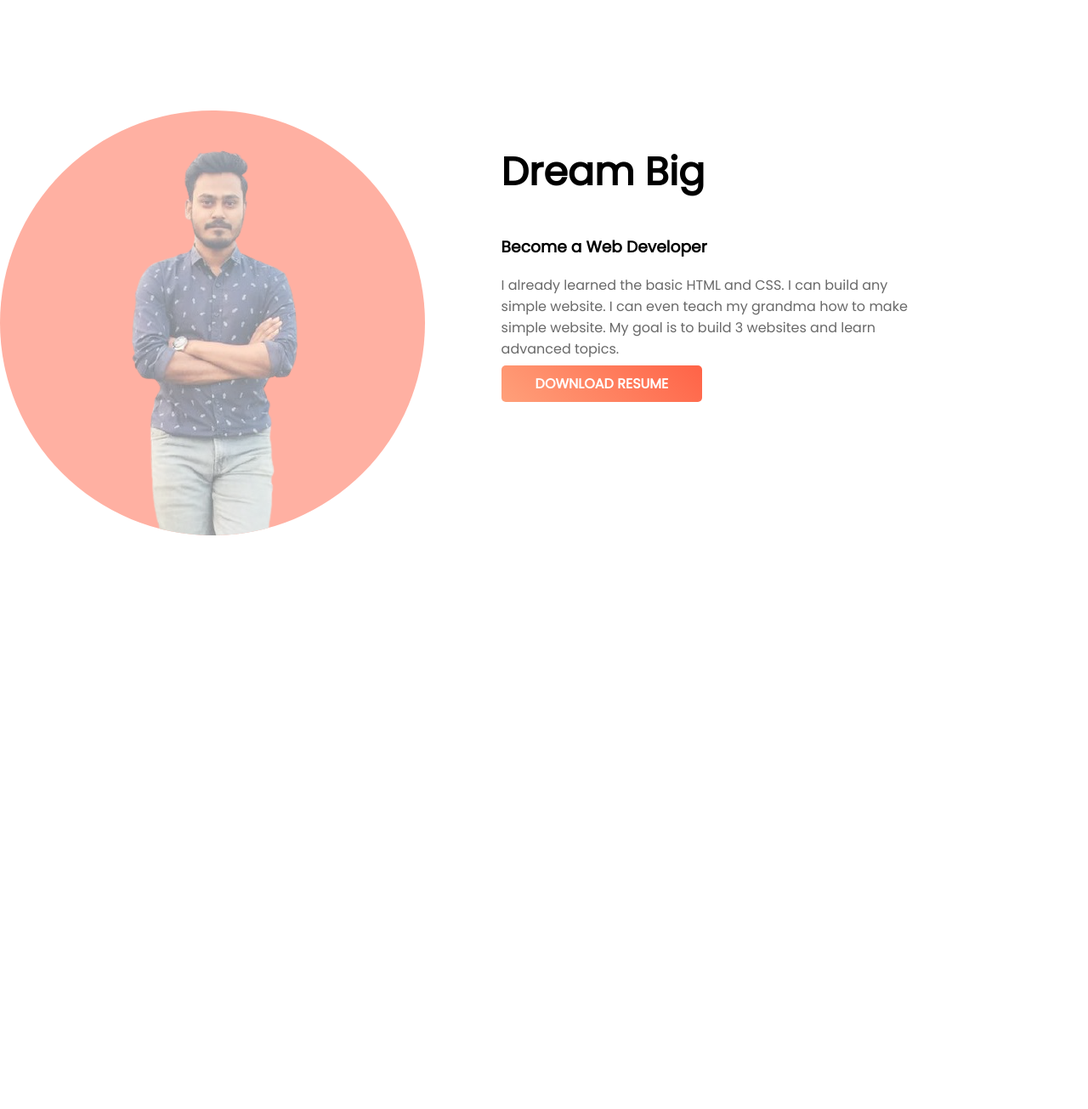
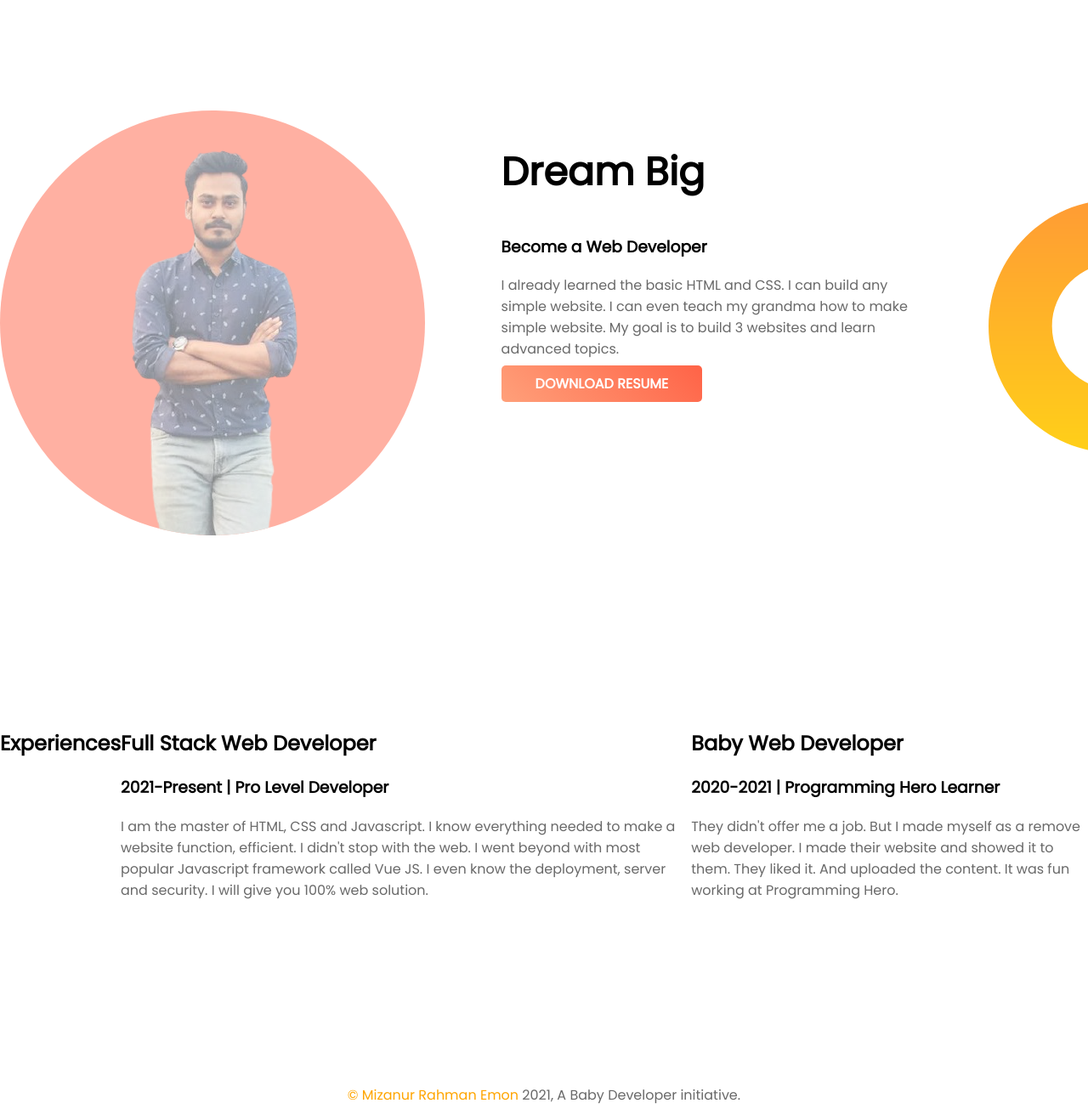
Before and after one commit to eemon47/portfolio-project, a plain HTML site: page index.html in a window 1280 px wide. Shown: the part 580-1885 px from the top of the page at 85% size. Before the commit the page ends 1417 px from the top, so only its background shows below. Drawn offline with Linux system fonts and the light colour scheme.

Commit message:
Footer Added

```diff
--- a/index.html
+++ b/index.html
@@ -17,14 +17,14 @@
             <h1> <span>Mizanur Rahman</span> Zone</h1>
             <h3>Build Climber and Train Stopper</h3>
             <p>You might saw me jumping, climbing buildings, and stopping trains. But nobody pays me a dime for that work. That's why I am learning and mastering web development. I will not stop until I become the Web Development Hero.</p>
-            <a target="black" href="https//:www.instagram.com/eemon47">HIRE ME</a>
+            <a target="black" href="https://www.linkedin.com/in/mizanemonn/">HIRE ME</a>
         </div>
 
         <div id="box-two">
             <img src="images/Emon-2.png" alt="">
         </div>
     </section>
-    <section>
+    <section class="body-zone">
         <div>
             <img src="images/Emon-1.png" alt="">
         </div>
@@ -35,6 +35,29 @@
             <a target="black" href="https//:www.instagram.com/eemon47">DOWNLOAD RESUME</a>
         </div>
     </section>
+    <section>
+        <h2>Experiences</h2>
+
+        <div>
+            <h2>Full Stack Web Developer</h2>
+            <h3>2021-Present | Pro Level Developer</h3>
+            <p>
+                I am the master of HTML, CSS and Javascript. I know everything needed to make a website function, efficient. I didn't stop with the web. I went beyond with most popular Javascript framework called Vue JS. I even know the deployment, server and security. I will give you 100% web solution.
+            </p>
+        </div>
+        <div>
+            <h2>Baby Web Developer</h2>
+            <h3>2020-2021 | Programming Hero Learner</h3>
+            <p>
+                They didn't offer me a job. But I made myself as a remove web developer. I made their website and showed it to them. They liked it. And uploaded the content. It was fun working at Programming Hero.
+            </p>
+        </div>
+    </section>
+    <footer>
+        <p>
+            <span>&copy; Mizanur Rahman Emon</span> 2021, A Baby Developer initiative.
+        </p>
+    </footer>
 
 </body>
 </html>
--- a/style.css
+++ b/style.css
@@ -20,6 +20,11 @@ section{
     width: 35%;
     margin-left: 4%;
     padding-left: 5%;
+}
+.body-zone{
+    background-image: url(images/dream-bg.png);
+    background-repeat: no-repeat;
+    background-position: right;
 }
 h1{
     font-size: 46px;
@@ -51,3 +56,9 @@ img:hover{
     opacity: 1.0;
     transition: 0.7s;
 }
+footer{
+    text-align: center;
+}
+footer span{
+    color: orange;
+}
```
